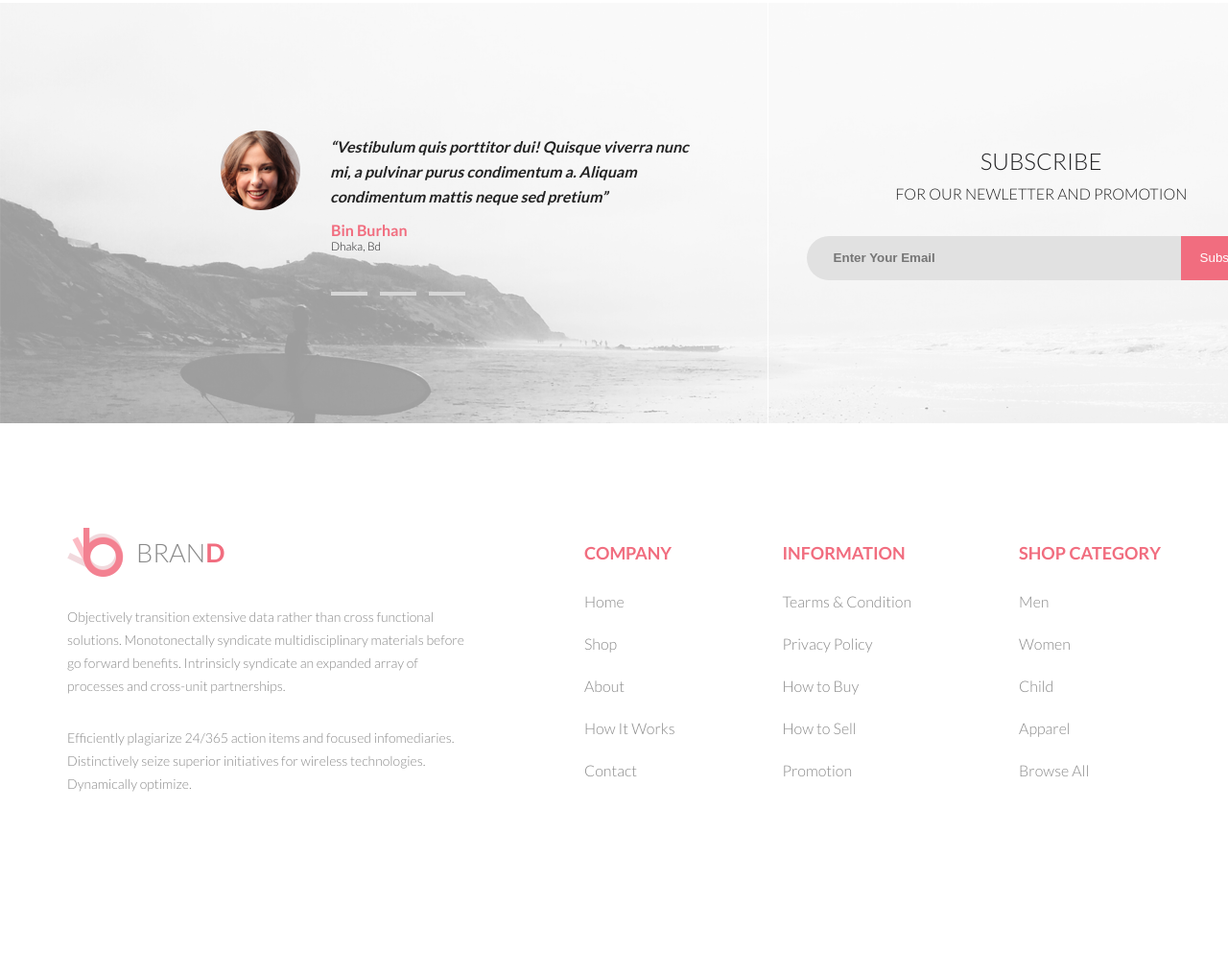
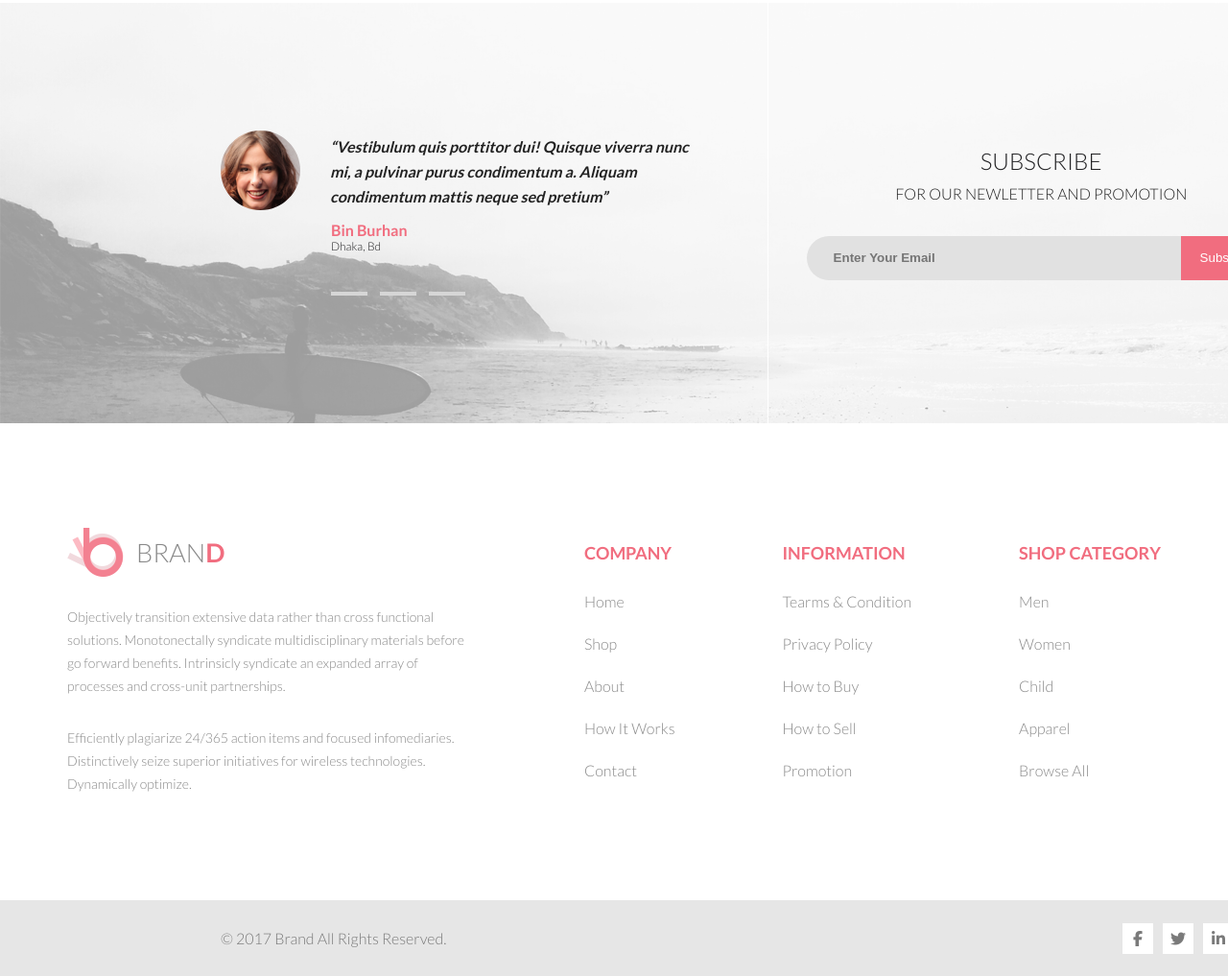
Before and after one commit to nazlev/work, a plain HTML site: page index.html in a window 1280 px wide. Shown: the part 3554-4571 px from the top of the page at 96% size. Before the commit the page ends 4383 px from the top, so only its background shows below. Drawn offline with Linux system fonts and the light colour scheme.

Commit message:
my home work

```diff
--- a/index.html
+++ b/index.html
@@ -316,6 +316,20 @@
             <a href="">Browse All</a>
         </div>
         </div>
+        <div class="copyright">
+            <div class="copyrightsNew">
+                <div class="copyrightsLeft">
+                    &copy; 2017 Brand All Rights Reserved.
+                </div>
+                <div class="copyrightsRight">
+                    <a href=""><i class="fab fa-facebook-f"></i></a>
+                    <a href=""><i class="fab fa-twitter"></i></a>
+                    <a href=""><i class="fab fa-linkedin-in"></i></a>
+                    <a href=""><i class="fab fa-pinterest-p"></i></a>
+                    <a href=""><i class="fab fa-google-plus-g"></i></a>
+                </div>
+            </div>
+        </div>
     </footer>
 </body>
 </html>
--- a/styles/style.css
+++ b/styles/style.css
@@ -670,3 +670,50 @@ footer {
 .footerColumn a:not(:last-child) {
     margin-bottom: 25px;
 }
+
+.copyright {
+    margin: 0 auto;
+    width: 1600px;
+    height: 79px;
+    margin-top: 109px;
+    background-color: #e6e6e6;
+}
+
+.copyrightsNew {
+    margin: 0 auto;
+    width: 1140px;
+    color: #7a7a7a;
+    height: inherit;
+    display: flex;
+    justify-content: space-between;
+    align-items: center;
+    background-color: #e6e6e6;
+}
+
+
+.copyrightsRight {
+    display: flex;
+    width: 200px;
+    justify-content: space-between;
+}
+
+.copyrightsRight a {
+    text-decoration: none;
+    color: inherit;
+}
+
+.copyrightsRight i {
+    width: 32px;
+    height: 32px;
+    background: white;
+    display: flex;
+    flex-direction: row;
+    justify-content: center;
+    align-items: center;
+    text-align: center;
+}
+
+.copyrightsRight i:hover {
+    color: white;
+    background: #f16d7f;
+}
```
